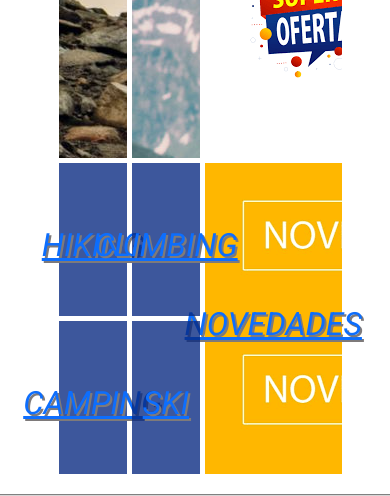
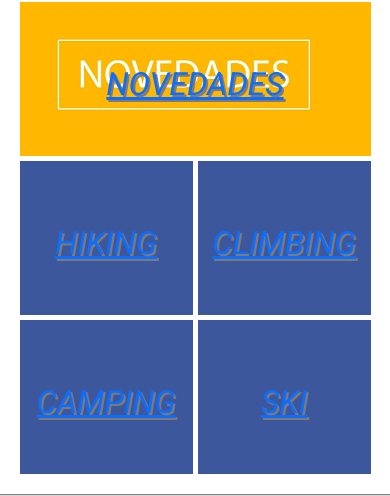
Before and after one commit to AgustinAvalos94/PF-Avalos, a plain HTML site: page index.html in a window 390 px wide. Shown: the part 792-1288 px from the top of the page. Drawn offline with nearby package versions, Linux system fonts and the light colour scheme.

Commit message:
Metí Responsive con MQ en landing

```diff
--- a/css/style.css
+++ b/css/style.css
@@ -273,7 +273,7 @@
     .landing{
         padding-top: 10px;
         display: grid;
-        width: 70%;
+        width: 90%;
         height: 800px;
         margin: auto;
         grid-template-columns: repeat(2, 25%) 50%;
@@ -283,14 +283,28 @@
         "hiking climbing novedades"
         "camping ski novedades ";
         gap: 5px;
+    }
 
+    @media (max-width: 992px){
+        .landing{
+        padding-top: 10px;
+        display: grid;
+        width: 90%;
+        margin: auto;
+        grid-template-columns: repeat(2,1fr);
+        grid-template-rows: repeat(5,auto);
+        grid-template-areas:
+        "ofertas ofertas"
+        "hombre mujer"
+        "novedades novedades"
+        "hiking climbing"
+        "camping ski";
+        gap: 5px;
+        }
     }
         .landing a{
             font-size: 2em;
 
-        }
-        .landing div{
-            /*me gustaría una tira gris con alfa 0.45, que se extienda desde ambos lados*/
         }
 
     .landing .hombre{
```
